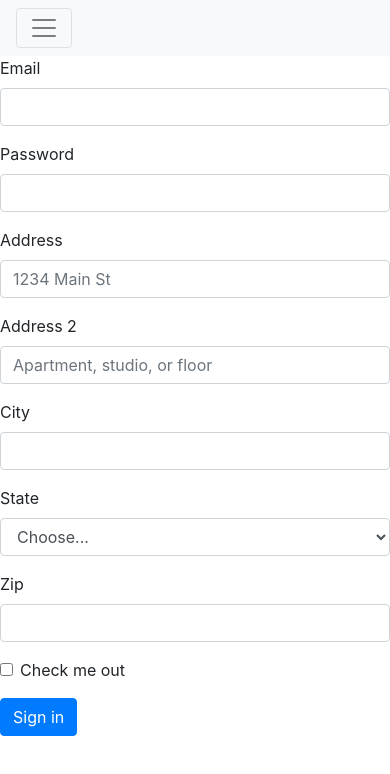
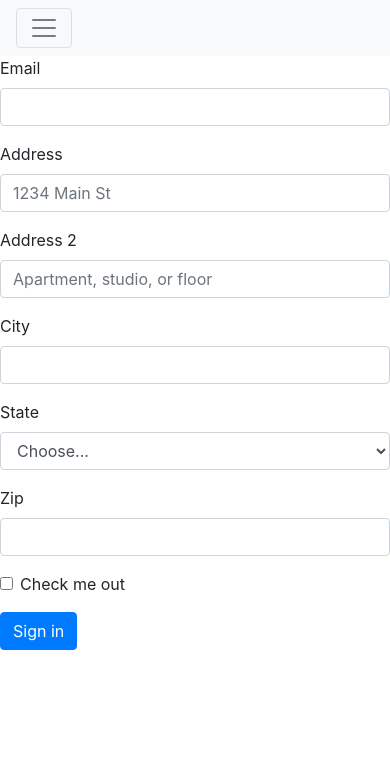
Before and after one commit to lowwrena1/art_store, a plain HTML site: page public/checkout.html in a window 390 px wide. Drawn offline with nearby package versions, Linux system fonts and the light colour scheme.

Commit message:
moved files again?

```diff
--- a/public/checkout.html
+++ b/public/checkout.html
@@ -42,10 +42,6 @@
                     <label for="inputEmail4">Email</label>
                     <input type="email" class="form-control" id="inputEmail4">
                   </div>
-                  <div class="form-group col-md-6">
-                    <label for="inputPassword4">Password</label>
-                    <input type="password" class="form-control" id="inputPassword4">
-                  </div>
                 </div>
                 <div class="form-group">
                   <label for="inputAddress">Address</label>
```
Also changed, not shown: public/products.html (+0 -4 lines), public/shopping_cart.html (+0 -3 lines), 2 other files.
